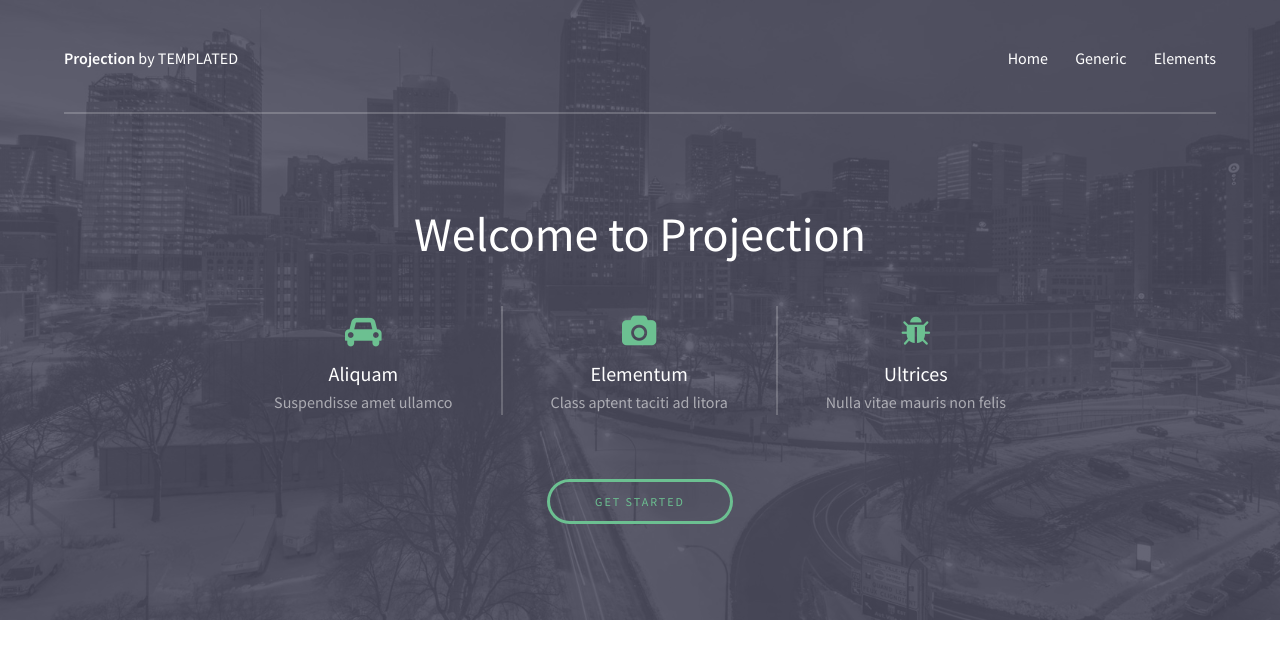
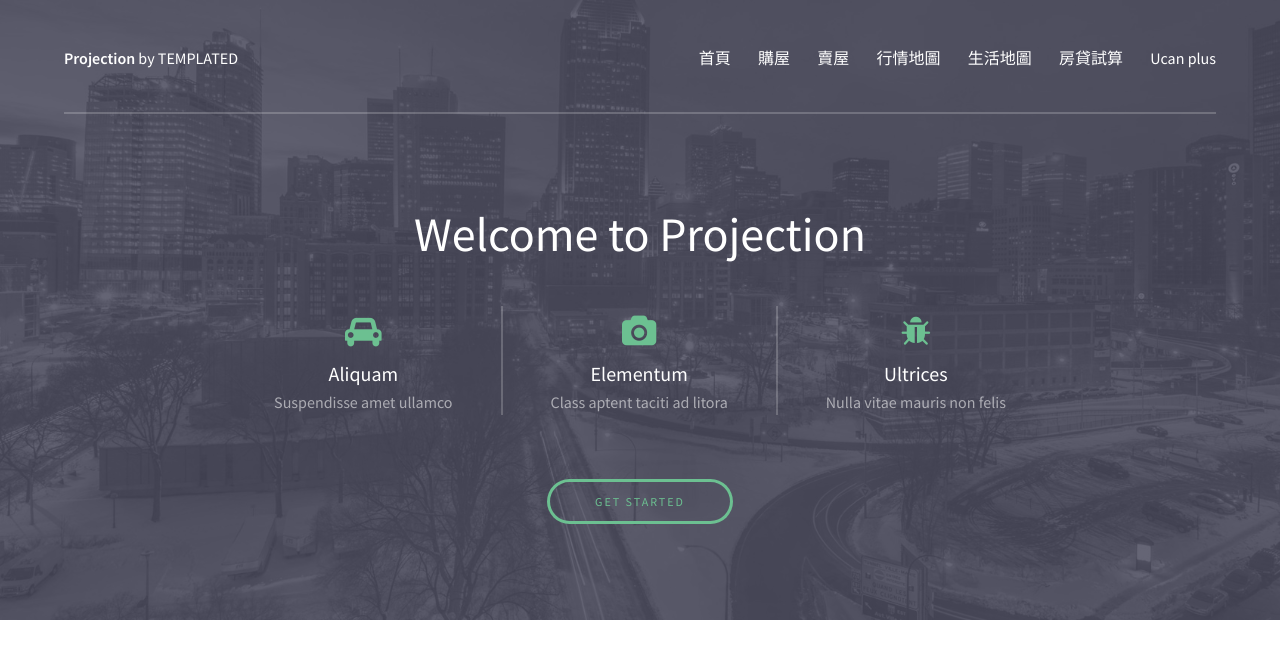
Before and after one commit to apple11361/fintech_Ucan, a plain HTML site: page Front_end/index.html in a window 1280 px wide. Drawn offline with Linux system fonts and the light colour scheme.

Commit message:
add new hyper link

```diff
--- a/Front_end/index.html
+++ b/Front_end/index.html
@@ -18,9 +18,13 @@
 				<div class="inner">
 					<a href="index.html" class="logo"><strong>Projection</strong> by TEMPLATED</a>
 					<nav id="nav">
-						<a href="index.html">Home</a>
-						<a href="generic.html">Generic</a>
-						<a href="elements.html">Elements</a>
+						<a href="index.html">首頁</a>
+						<a href="generic.html">購屋</a>
+						<a href="elements.html">賣屋</a>
+                        <a>行情地圖</a>
+                        <a>生活地圖</a>
+                        <a>房貸試算</a>
+                        <a>Ucan plus</a>
 					</nav>
 					<a href="#navPanel" class="navPanelToggle"><span class="fa fa-bars"></span></a>
 				</div>
```
